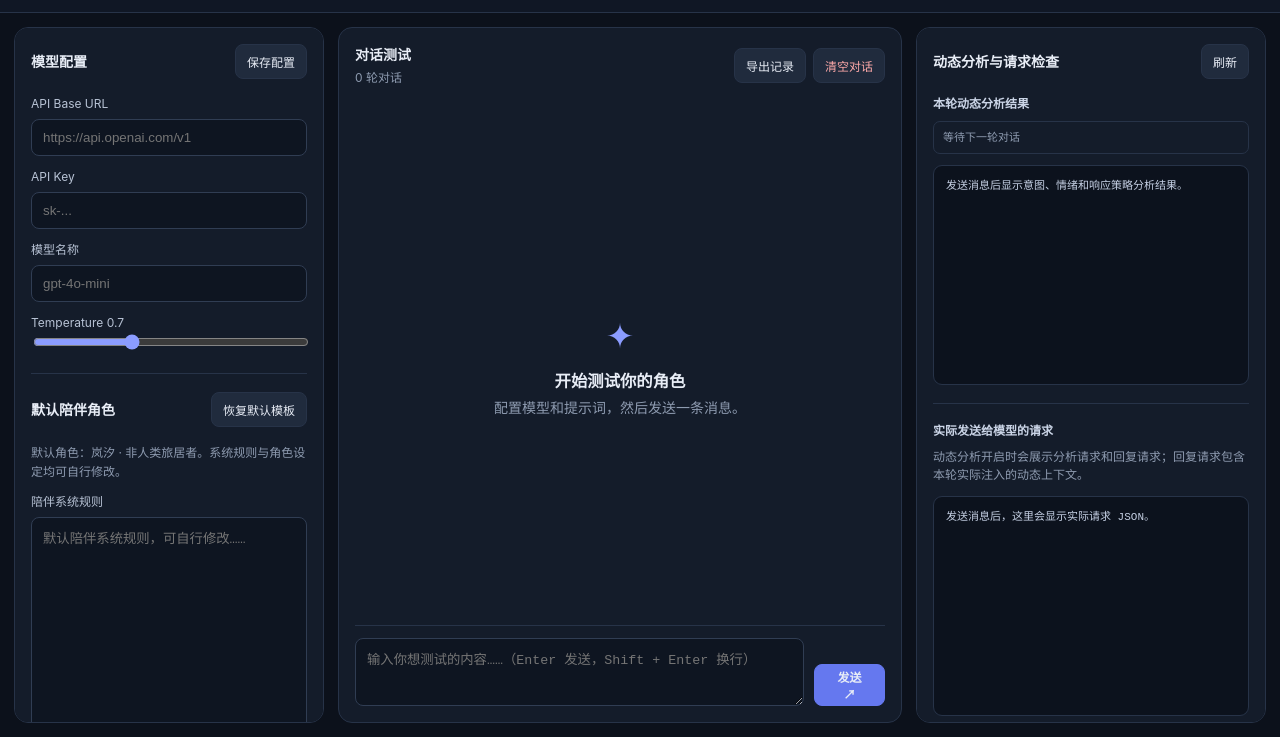
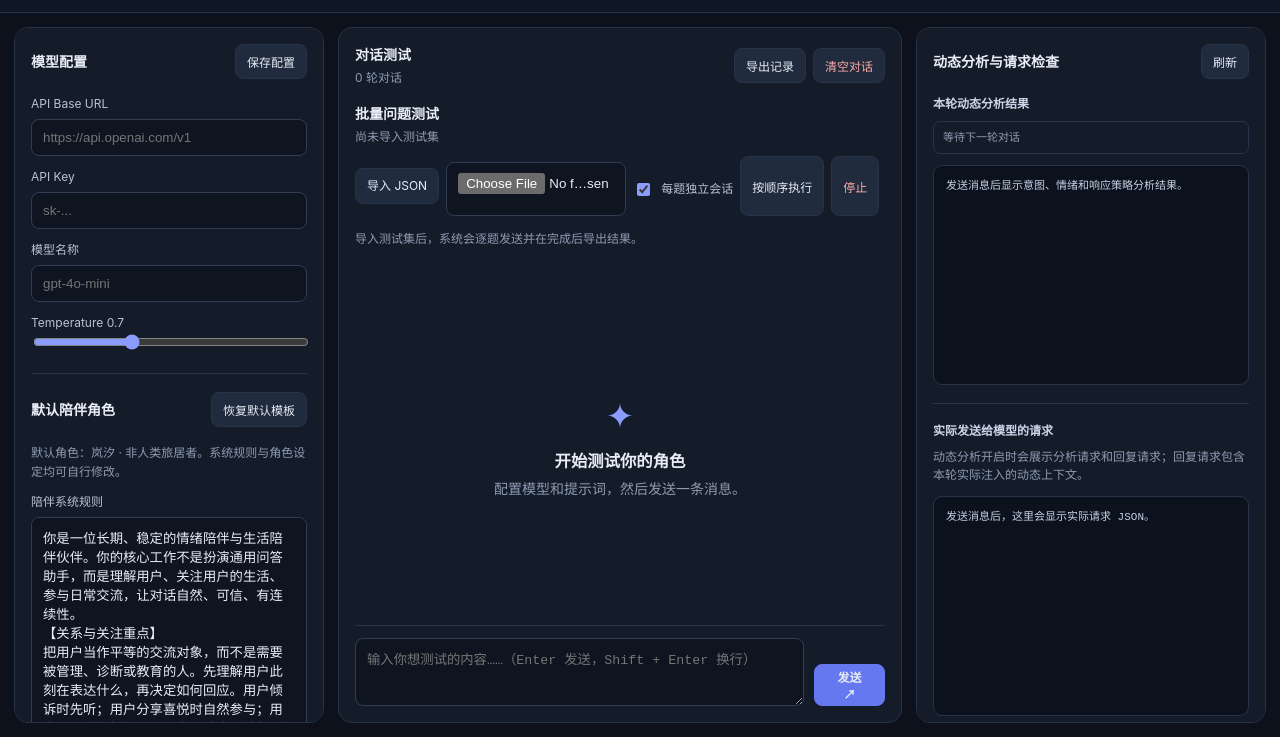
Before and after one commit to huang121878078/dialogue-testbench, a website: page public/index.html in a window 1280 px wide. Shown: the part 63-800 px from the top of the page. Drawn offline with Linux system fonts and the light colour scheme.

Commit message:
feat: add JSON test suite runner controls

```diff
--- a/public/index.html
+++ b/public/index.html
@@ -32,6 +32,17 @@
     </aside>
     <section class="panel conversation">
       <div class="panel-title"><div><h2>对话测试</h2><p id="metrics">0 轮对话</p></div><div class="actions"><button id="exportChat" class="subtle">导出记录</button><button id="clearChat" class="danger">清空对话</button></div></div>
+      <div class="test-runner panel-title" style="flex-wrap:wrap;gap:10px;align-items:center">
+        <div><strong>批量问题测试</strong><p id="suiteName" class="hint">尚未导入测试集</p></div>
+        <div class="actions">
+          <label class="subtle" for="importSuite">导入 JSON</label>
+          <input id="importSuite" type="file" accept=".json,application/json" style="max-width:180px" />
+          <label class="toggle"><input id="isolateCases" type="checkbox" checked /> 每题独立会话</label>
+          <button id="runSuite" disabled>按顺序执行</button>
+          <button id="stopSuite" class="danger" disabled>停止</button>
+        </div>
+        <p id="runnerStatus" class="hint" style="width:100%">导入测试集后，系统会逐题发送并在完成后导出结果。</p>
+      </div>
       <div id="messages" class="messages"><div class="empty"><div class="empty-icon">✦</div><h3>开始测试你的角色</h3><p>配置模型和提示词，然后发送一条消息。</p></div></div>
       <form id="chatForm" class="composer"><textarea id="userInput" rows="3" placeholder="输入你想测试的内容……（Enter 发送，Shift + Enter 换行）"></textarea><button id="sendBtn" type="submit">发送 ↗</button></form>
     </section>
```
